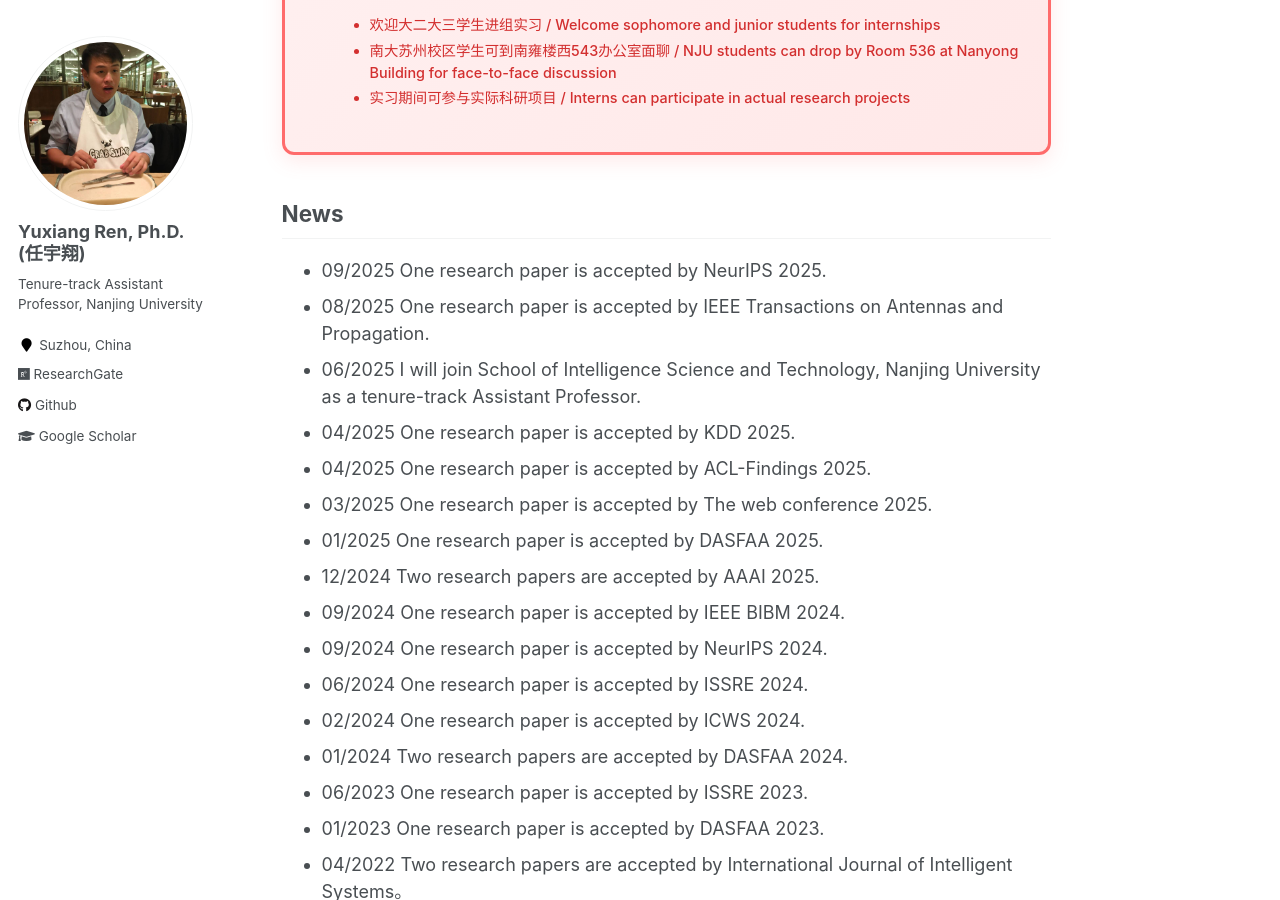
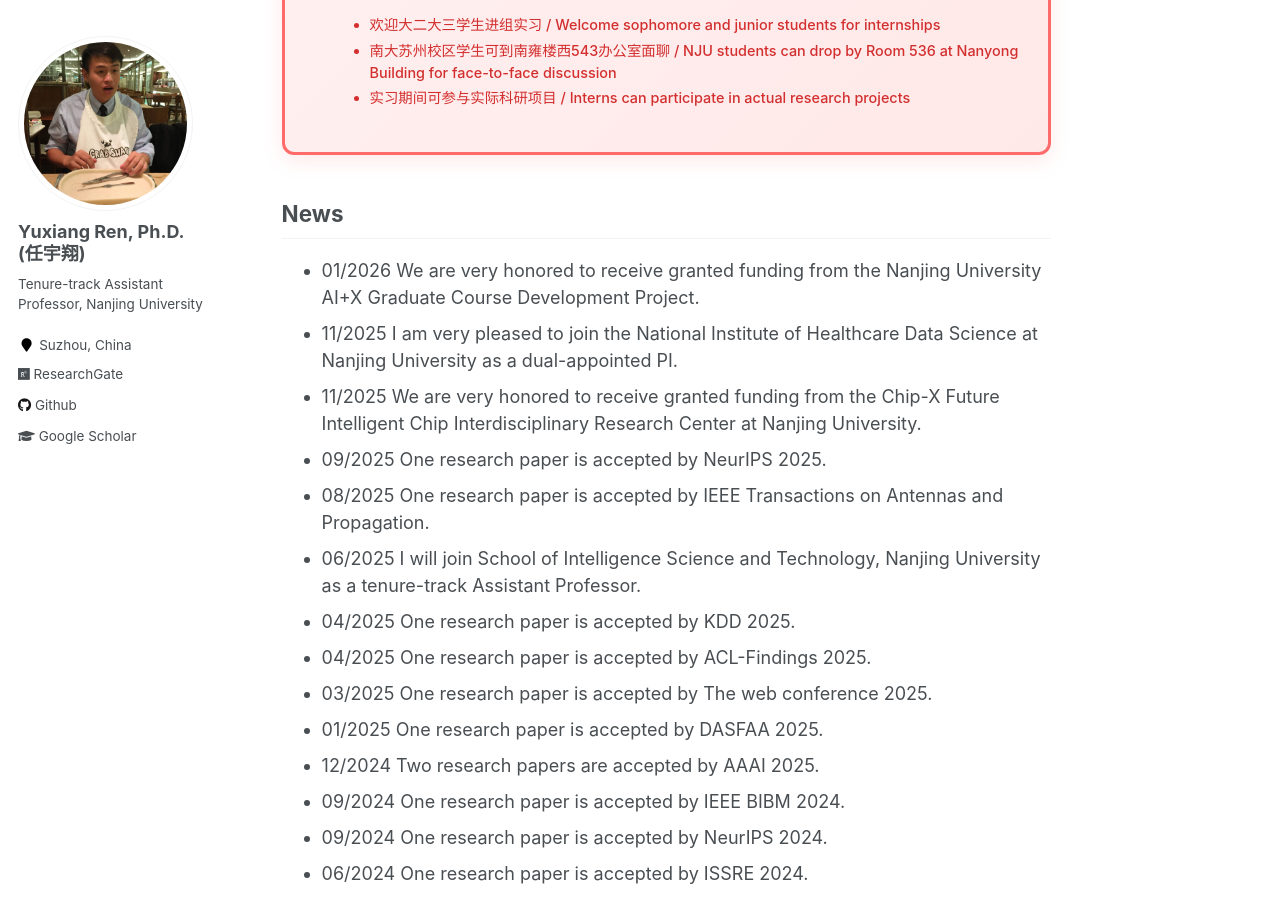
Before and after one commit to YuxiangRen/YuxiangRen.github.io, a Jekyll site: the page built from _pages/about.md, in a window 1280 px wide and 900 px high, scrolled down 1387 px. Built offline with Jekyll 4.4.1, drawn with Linux system fonts in a browser that asks for light colours.

Commit message:
2026-02-01

```diff
--- a/_pages/about.md
+++ b/_pages/about.md
@@ -62,6 +62,9 @@ My research interests primarily focus on AI4Science, Smart Grid Analytics, Multi
 
 News
 ------
+* 01/2026 We are very honored to receive granted funding from the Nanjing University AI+X Graduate Course Development Project.
+* 11/2025 I am very pleased to join the National Institute of Healthcare Data Science at Nanjing University as a dual-appointed PI.
+* 11/2025 We are very honored to receive granted funding from the Chip-X Future Intelligent Chip Interdisciplinary Research Center at Nanjing University.
 * 09/2025 One research paper is accepted by NeurIPS 2025.
 * 08/2025 One research paper is accepted by IEEE Transactions on Antennas and Propagation.
 * 06/2025 I will join School of Intelligence Science and Technology, Nanjing University as a tenure-track Assistant Professor.
```
Also changed, not shown: 1 other file.
